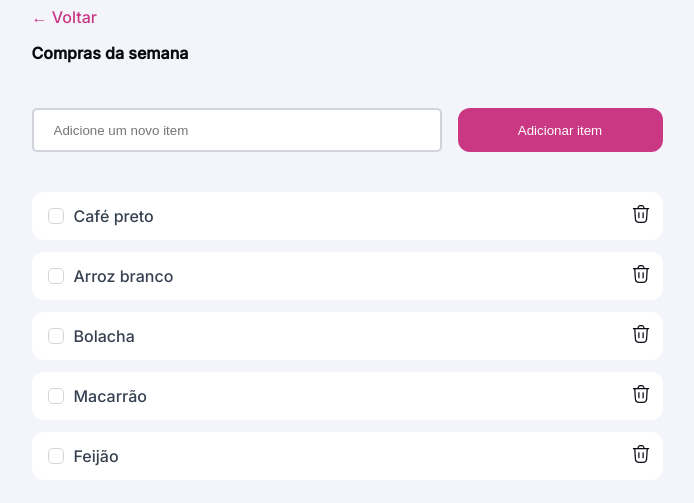
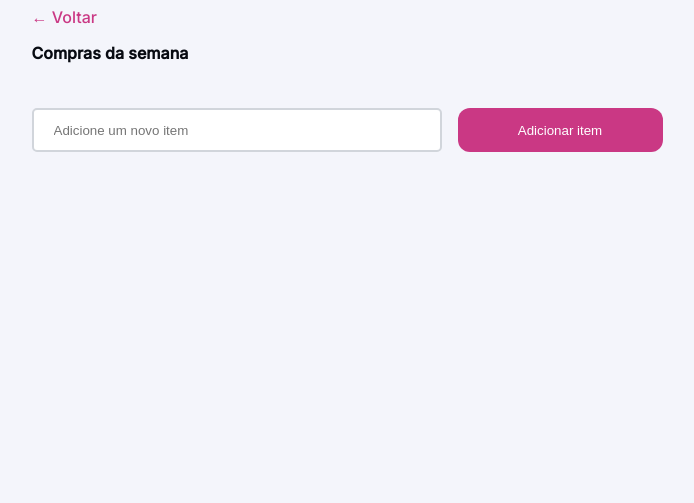
Before and after one commit to Tajetti/Lista-de-Compras, a plain HTML site: page index.html in a window 1280 px wide. Shown: the part 87-590 px from the top of the page, without its empty margins (293-987 px from the left). Drawn offline with Linux system fonts and the light colour scheme.

Commit message:
Removendo alguns itens do html que serão adicionados pelo javascript

```diff
--- a/index.html
+++ b/index.html
@@ -37,56 +37,7 @@
 
     <div class="list-items">
       <ul role="list" id="lista">
-        <li class="option">
-          <div class="item">
-            <input type="checkbox" id="item1" name="item1" value="item1">
-            <label for="item1">Café preto</label>
-          </div>
-          <div class="trash">
-            <img src="img/icon/Frame-3.png" alt="Lixeira" class="trash">
-          </div>
-        </li>
-
-        <li class="option">
-          <div class="item">
-            <input type="checkbox" id="item1" name="item1" value="item1">
-            <label for="item1">Arroz branco</label>
-          </div>
-          <div class="trash">
-            <img src="img/icon/Frame-3.png" alt="Lixeira" class="trash">
-          </div>
-        </li>
-
-        <li class="option">
-          <div class="item">
-            <input type="checkbox" id="item1" name="item1" value="item1">
-            <label for="item1">Bolacha</label>
-          </div>
-          <div class="trash">
-            <img src="img/icon/Frame-3.png" alt="Lixeira" class="trash">
-          </div>
-        </li>
-
-        <li class="option">
-          <div class="item">
-            <input type="checkbox" id="item1" name="item1" value="item1">
-            <label for="item1">Macarrão</label>
-          </div>
-          <div class="trash">
-            <img src="img/icon/Frame-3.png" alt="Lixeira" class="trash">
-          </div>
-        </li>
-
-        <li class="option">
-          <div class="item">
-            <input type="checkbox" id="item1" name="item1" value="item1">
-            <label for="item1">Feijão</label>
-          </div>
-          <div class="trash">
-            <img src="img/icon/Frame-3.png" alt="Lixeira" class="trash">
-          </div>
-        </li>
-
+        <!-- ITEM SERÃO ADICIONADOS AQUI! -->
       </ul>
     </div> <!-- LIST-ITEMS -->
 
--- a/script.js
+++ b/script.js
@@ -1,7 +1,7 @@
 const form = document.getElementById('form');
 const input = document.getElementById('input');
 const list = document.getElementById('lista');
-const trash = document.querySelector('.trash');
+const trash = document.getElementById('trash-icon');
 
 form.addEventListener("submit", (event) => {
   event.preventDefault();
@@ -20,9 +20,10 @@ form.addEventListener("submit", (event) => {
       <label for="checkbox">${nomeItem}</label>
     </div>
     <div class="trash">
-      <img src="img/icon/Frame-3.png" alt="Lixeira" class="trash-icon">
+      <img src="img/icon/Frame-3.png" alt="Lixeira" id="trash-icon">
     </div>
     `
   lista.appendChild(li);
   input.value = "";
+
 })
```
